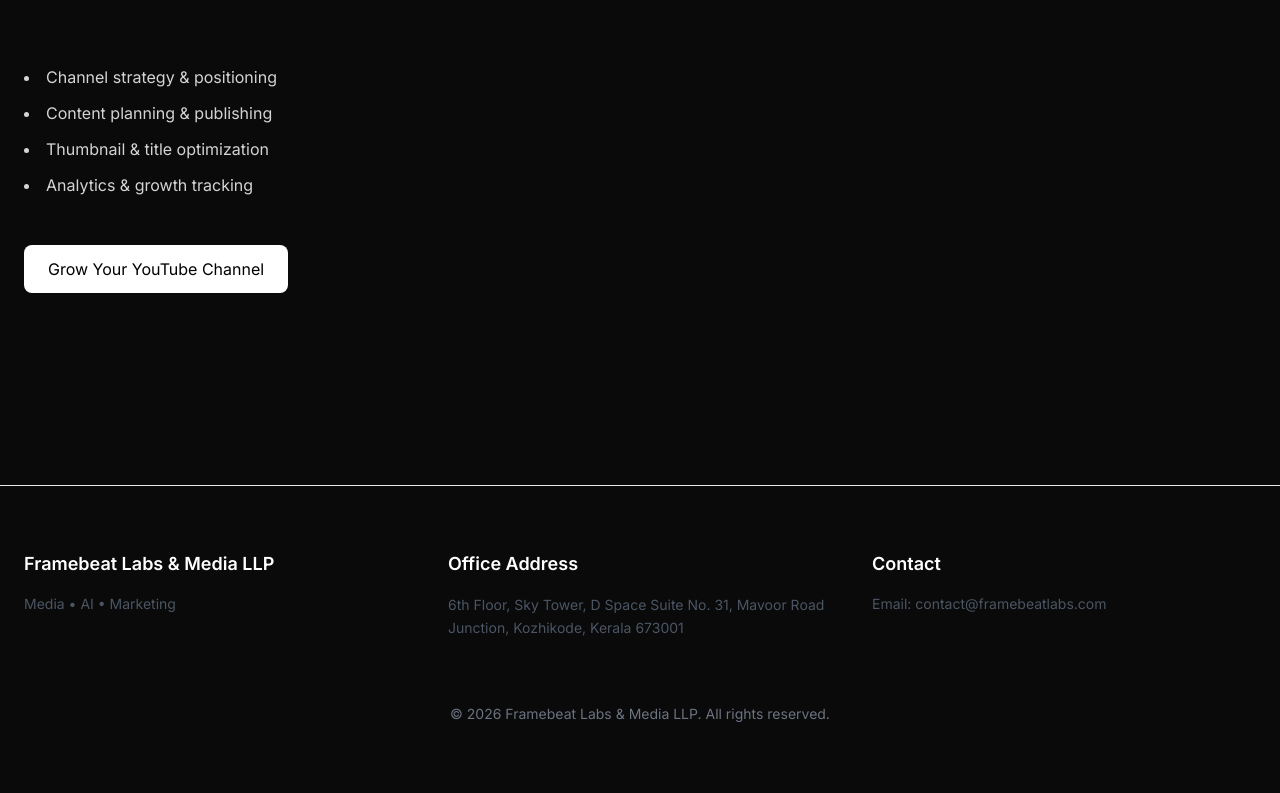
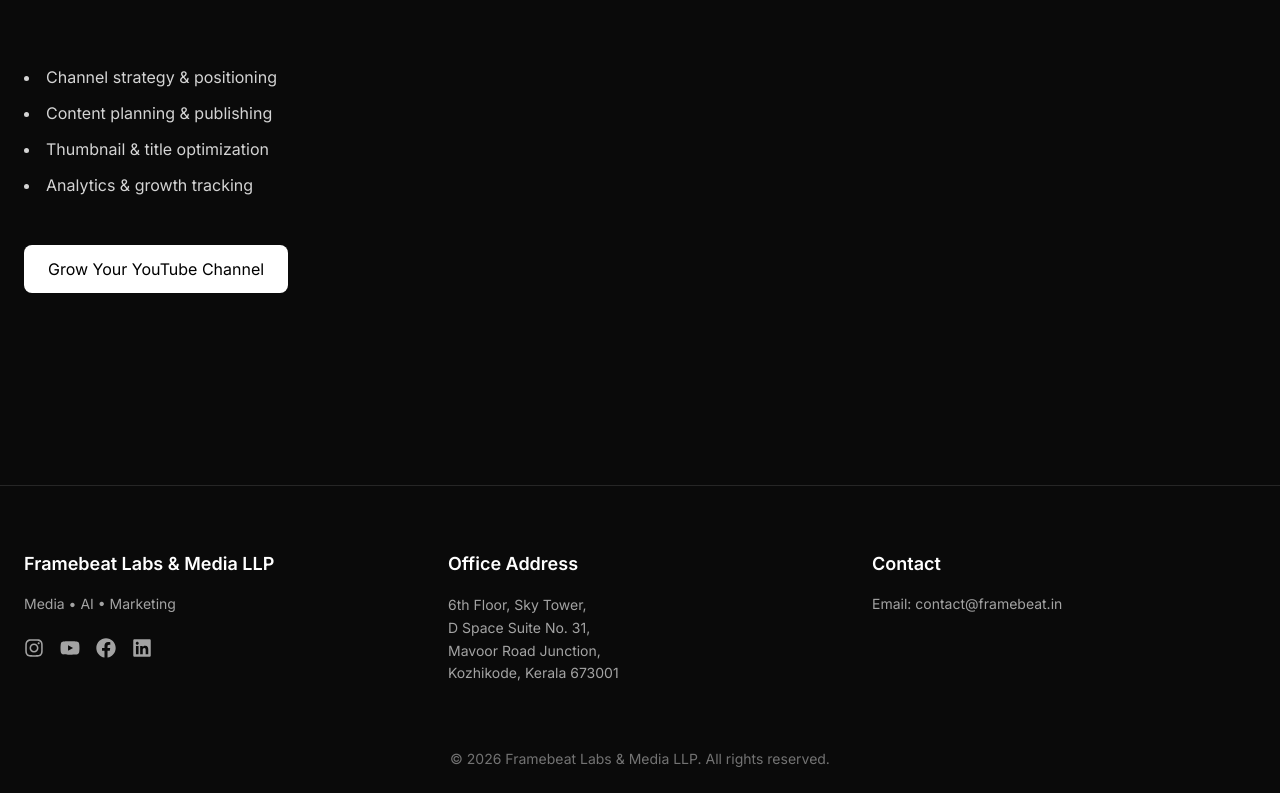
Before and after one commit to Harsha-k04/framebeat, a React (Vite) app: page /services/youtube-management in a window 1280 px wide. Shown: the part 296-1089 px from the top of the page. Before the commit the page ends 1044 px from the top, so only its background shows below. Built offline with nearby package versions, Linux system fonts and the light colour scheme.

Commit message:
Update Footer.jsx

```diff
--- a/src/components/Footer.jsx
+++ b/src/components/Footer.jsx
@@ -1,34 +1,98 @@
+import { FaInstagram, FaYoutube, FaFacebook, FaLinkedin } from "react-icons/fa"
+
 export default function Footer() {
   return (
-    <footer className="border-t mt-24">
+    <footer className="border-t border-neutral-800 mt-24">
       <div className="max-w-7xl mx-auto px-6 py-16 grid md:grid-cols-3 gap-10">
 
         {/* Company */}
         <div>
-          <h4 className="text-lg font-semibold">Framebeat Labs & Media LLP</h4>
-          <p className="mt-4 text-gray-600 text-sm">
+          <h4 className="text-lg font-semibold">
+            Framebeat Labs & Media LLP
+          </h4>
+
+          <p className="mt-4 text-neutral-400 text-sm">
             Media • AI • Marketing
           </p>
+
+          {/* Social Icons */}
+          <div className="mt-6 flex gap-4 text-neutral-400">
+            <a
+              href="https://www.instagram.com/framebeat.labs/"
+              target="_blank"
+              rel="noopener noreferrer"
+              aria-label="Instagram"
+              className="hover:text-white transition"
+            >
+              <FaInstagram size={20} />
+            </a>
+
+            <a
+              href="https://youtube.com/@digitalbeatenglish?si=rVQpc3srliXnImVL"
+              target="_blank"
+              rel="noopener noreferrer"
+              aria-label="YouTube"
+              className="hover:text-white transition"
+            >
+              <FaYoutube size={20} />
+            </a>
+
+            <a
+              href="https://www.facebook.com/profile.php?id=61586519062256"
+              target="_blank"
+              rel="noopener noreferrer"
+              aria-label="Facebook"
+              className="hover:text-white transition"
+            >
+              <FaFacebook size={20} />
+            </a>
+
+            <a
+              href="https://www.linkedin.com/company/digital-beat-ai-media-llp/?viewAsMember=true"
+              target="_blank"
+              rel="noopener noreferrer"
+              aria-label="LinkedIn"
+              className="hover:text-white transition"
+            >
+              <FaLinkedin size={20} />
+            </a>
+          </div>
         </div>
 
         {/* Address */}
         <div>
-          <h4 className="text-lg font-semibold">Office Address</h4>
-          <p className="mt-4 text-gray-600 text-sm leading-relaxed">
-             6th Floor, Sky Tower, D Space Suite No. 31, Mavoor Road Junction, Kozhikode, Kerala 673001
+          <h4 className="text-lg font-semibold">
+            Office Address
+          </h4>
+
+          <p className="mt-4 text-neutral-400 text-sm leading-relaxed">
+            6th Floor, Sky Tower,<br />
+            D Space Suite No. 31,<br />
+            Mavoor Road Junction,<br />
+            Kozhikode, Kerala 673001
           </p>
         </div>
 
         {/* Contact */}
         <div>
-          <h4 className="text-lg font-semibold">Contact</h4>
-          <p className="mt-4 text-gray-600 text-sm">
-            Email: contact@framebeatlabs.com
+          <h4 className="text-lg font-semibold">
+            Contact
+          </h4>
+
+          <p className="mt-4 text-neutral-400 text-sm">
+            Email:{" "}
+            <a
+              href="mailto:contact@framebeat.in"
+              className="hover:text-white transition"
+            >
+              contact@framebeat.in
+            </a>
           </p>
         </div>
       </div>
 
-      <div className="text-center text-sm text-gray-500 pb-6">
+      {/* Bottom */}
+      <div className="text-center text-sm text-neutral-500 pb-6">
         © {new Date().getFullYear()} Framebeat Labs & Media LLP. All rights reserved.
       </div>
     </footer>
```
